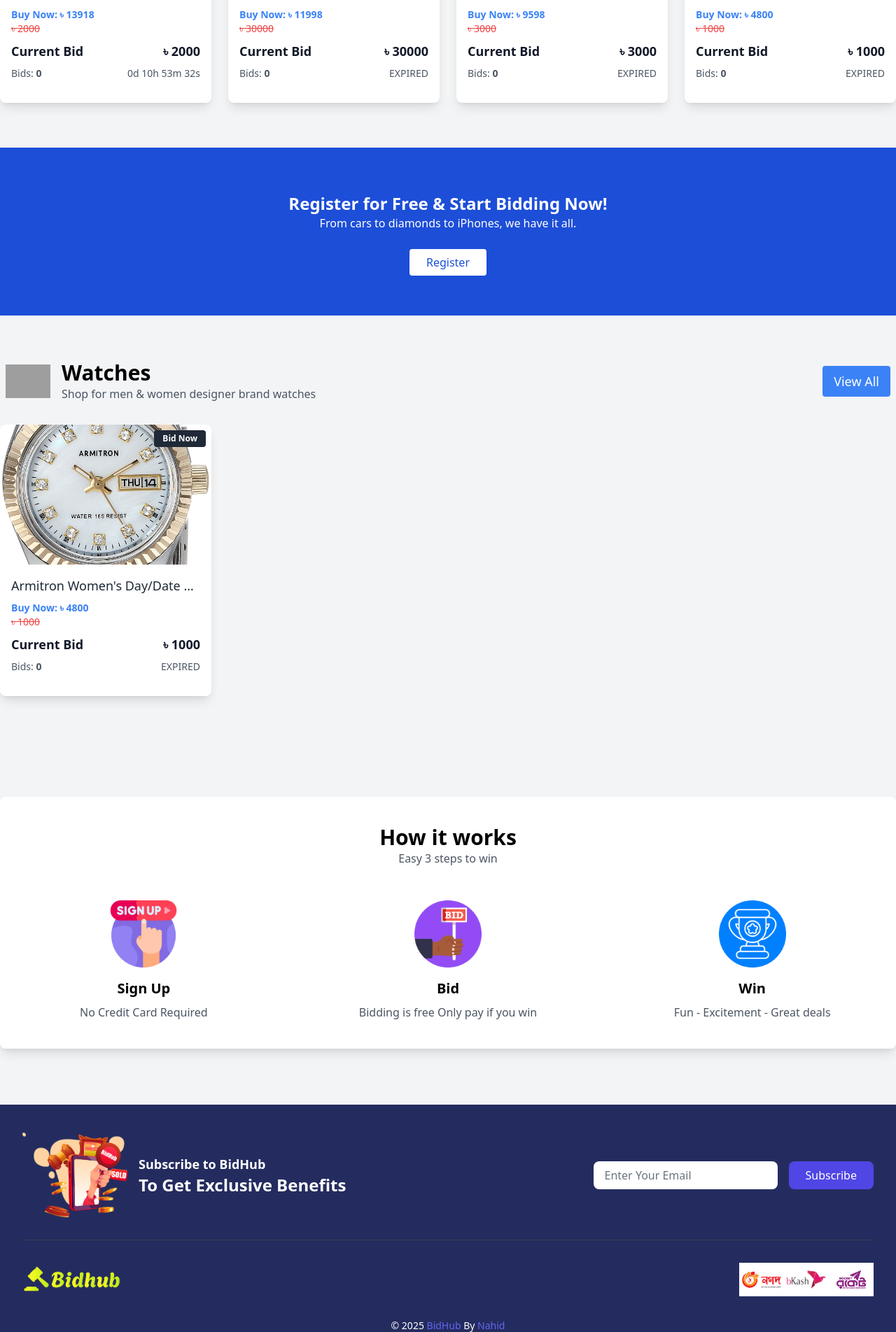
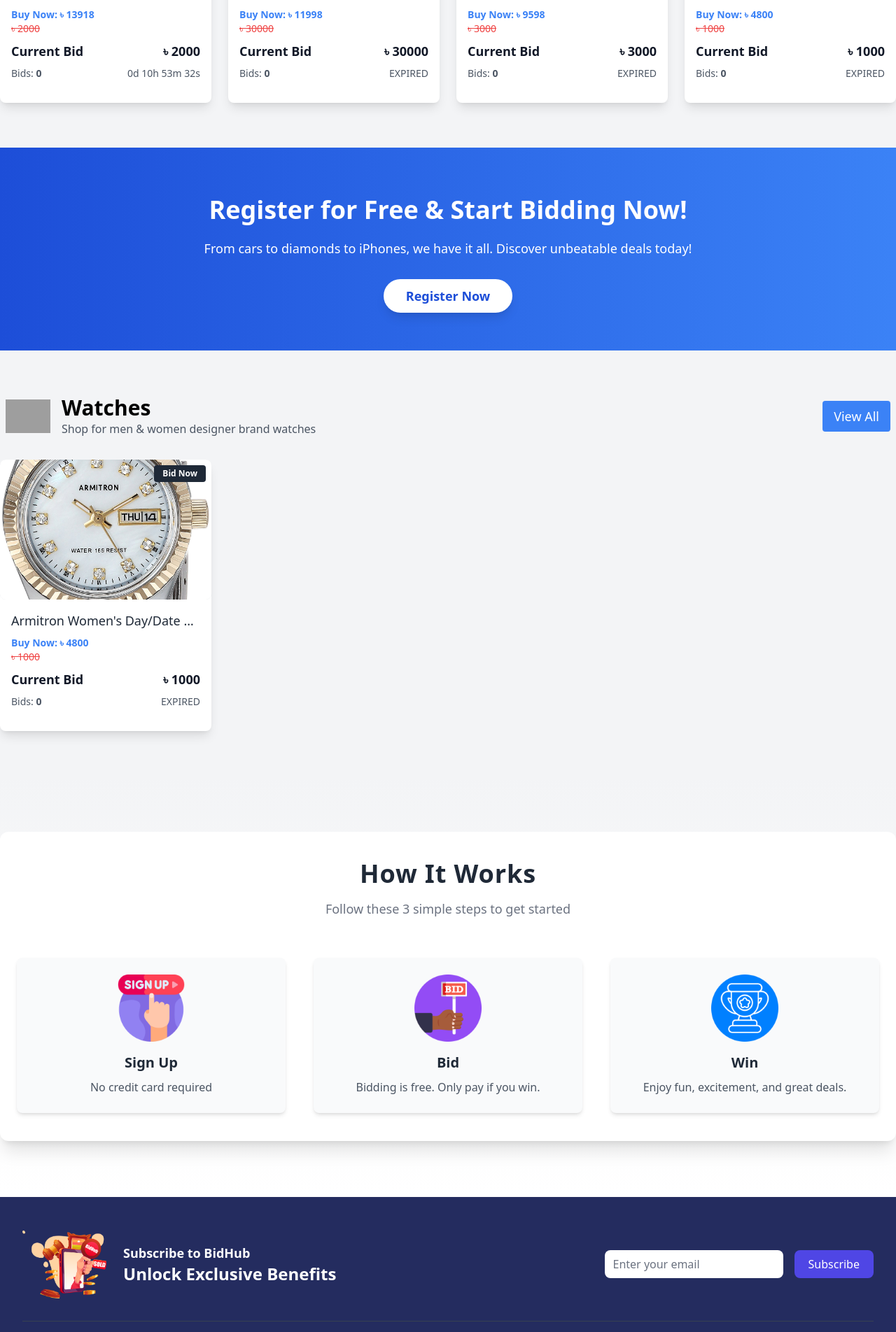
Before and after one commit to 0nah1d/auction-management-system, a Django app: page / in a window 1280 px wide. Shown: the part 1181-3085 px from the top of the page at 70% size. Run offline with Django 3.2, Linux system fonts and the light colour scheme; data comes from the database, SQL or seed files in the repository; both versions use the stored data as it was after the commit; data that the repository does not hold is empty; parts of the project's set-up code (start-up, migrations or seed data) failed here and were passed over; some libraries are stand-ins or nearby versions; grey boxes are pictures that could not be loaded.

Commit message:
fix some issue

```diff
--- a/auctions/templates/banner.html
+++ b/auctions/templates/banner.html
@@ -17,20 +17,12 @@
             </div>
             <div class="hidden lg:block lg:w-1/2">
                 <div class="relative">
-                    <img
-                            src="{% static 'images/banner/banner-1-1.png' %}"
-                            alt="banner"
-                            class="w-full h-full object-cover"
+                    <img src="{% static 'images/banner/banner-1-1.png' %}"
+                         alt="banner"
+                         class="w-full h-full object-cover"
                     />
                 </div>
             </div>
         </div>
-        <div class="hidden lg:block absolute inset-x-0 bottom-0 transform translate-y-1/2">
-            <img
-                    src="{% static 'images/banner/banner-shape.png' %}"
-                    alt="banner shape"
-                    class="w-full"
-            />
-        </div>
     </div>
 </section>
--- a/auctions/templates/index.html
+++ b/auctions/templates/index.html
@@ -8,7 +8,8 @@
         <div class="container mx-auto max-w-[1280px]">
             <div class="px-2 flex justify-between items-center mb-8">
                 <h2 class="text-xl md:text-2xl lg:text-3xl font-semibold">Top auctions list</h2>
-                <a href="{% url 'auctionList' %}" class="bg-blue-500 text-xs md:text-lg text-white px-4 py-2 rounded text-nowrap">View All</a>
+                <a href="{% url 'auctionList' %}"
+                   class="bg-blue-500 text-xs md:text-lg text-white px-4 py-2 rounded text-nowrap">View All</a>
             </div>
 
             <!-- Grid Layout for Auction Cards -->
@@ -79,18 +80,25 @@
     </section>
 
 
-    <!-- Call to Action Section -->
     {% if not user.is_authenticated %}
-        <section class="py-16 bg-blue-700 text-center text-white">
-            <div class="container mx-auto max-w-[1280px] w-full m-auto">
-                <h3 class="text-2xl font-bold">Register for Free & Start Bidding Now!</h3>
-                <p class="mb-8">From cars to diamonds to iPhones, we have it all.</p>
-                <a href="/register" class="bg-white text-blue-700 px-6 py-2 rounded hover:bg-purple-100">
-                    Register
+        <section class="py-16 bg-gradient-to-r from-blue-700 to-blue-500 text-white text-center">
+            <div class="container mx-auto max-w-[1280px] px-6">
+                <!-- Header Section -->
+                <h3 class="text-4xl font-extrabold leading-snug">
+                    Register for Free & Start Bidding Now!
+                </h3>
+                <p class="text-lg mt-4 mb-10">
+                    From cars to diamonds to iPhones, we have it all. Discover unbeatable deals today!
+                </p>
+                <!-- Call-to-Action Button -->
+                <a href="/register"
+                   class="bg-white text-blue-700 font-semibold text-lg px-8 py-3 rounded-full shadow-lg hover:bg-purple-100 hover:shadow-xl transition-all duration-300">
+                    Register Now
                 </a>
             </div>
         </section>
     {% endif %}
+
 
     <!-- Watches Auction Section -->
     {% if watch_cat_products|length > 0 %}
@@ -108,7 +116,8 @@
                             </p>
                         </div>
                     </div>
-                    <a href="/auctions" class="bg-blue-500 text-xs md:text-lg text-white px-4 py-2 rounded text-nowrap">View All</a>
+                    <a href="/auctions" class="bg-blue-500 text-xs md:text-lg text-white px-4 py-2 rounded text-nowrap">View
+                        All</a>
                 </div>
 
                 <!-- Responsive Grid Layout for Watch Cards -->
@@ -181,41 +190,43 @@
     {% endif %}
 
     <!-- How It Works Section -->
-    <section class="bg-gray-100 py-20">
-        <div class="container mx-auto py-10 bg-white shadow-lg rounded-lg max-w-[1280px] w-full m-auto">
-            <div class="text-center mb-12">
-                <h2 class="text-3xl font-semibold">How it works</h2>
-                <p class="text-gray-600">Easy 3 steps to win</p>
+    <section class="bg-gradient-to-b from-gray-100 to-white py-20">
+        <div class="container mx-auto py-10 bg-white shadow-xl rounded-xl max-w-[1280px] w-full">
+            <!-- Header Section -->
+            <div class="text-center mb-14">
+                <h2 class="text-4xl font-bold text-gray-800 tracking-wide">How It Works</h2>
+                <p class="text-lg text-gray-500 mt-4">Follow these 3 simple steps to get started</p>
             </div>
-            <div class="grid grid-cols-1 md:grid-cols-2 lg:grid-cols-3 gap-6">
-                <div class="flex flex-col items-center">
-                    <img
-                            src="{% static 'images/how/signup.png' %}"
-                            alt="how"
-                            class="h-24 mb-4"
-                    />
-                    <h4 class="text-xl font-semibold mb-2">Sign Up</h4>
-                    <p class="text-gray-600">No Credit Card Required</p>
+            <!-- Steps Section -->
+            <div class="grid grid-cols-1 md:grid-cols-2 lg:grid-cols-3 gap-10 px-6">
+                <!-- Step 1 -->
+                <div class="group flex flex-col items-center p-6 bg-gray-50 rounded-lg shadow-md transition-transform transform hover:scale-105">
+                    <div class="relative w-24 h-24 mb-4">
+                        <img src="{% static 'images/how/signup.png' %}" alt="Sign Up"
+                             class="w-full h-full object-contain">
                     </div>
-                <div class="flex flex-col items-center">
-                    <img
-                            src="{% static 'images/how/bid.png' %}"
-                            alt="how"
-                            class="h-24 mb-4"
-                    />
-                    <h4 class="text-xl font-semibold mb-2">Bid</h4>
-                    <p class="text-gray-600">Bidding is free Only pay if you win</p>
+                    <h4 class="text-xl font-semibold text-gray-800 mb-2 group-hover:text-blue-600">Sign Up</h4>
+                    <p class="text-gray-600 text-center leading-relaxed">No credit card required</p>
                 </div>
-                <div class="flex flex-col items-center">
-                    <img src="{% static 'images/how/win.png' %}"
-                            alt="how"
-                            class="h-24 mb-4"
-                    />
-                    <h4 class="text-xl font-semibold mb-2">Win</h4>
-                    <p class="text-gray-600">Fun - Excitement - Great deals</p>
+                <!-- Step 2 -->
+                <div class="group flex flex-col items-center p-6 bg-gray-50 rounded-lg shadow-md transition-transform transform hover:scale-105">
+                    <div class="relative w-24 h-24 mb-4">
+                        <img src="{% static 'images/how/bid.png' %}" alt="Bid" class="w-full h-full object-contain">
+                    </div>
+                    <h4 class="text-xl font-semibold text-gray-800 mb-2 group-hover:text-blue-600">Bid</h4>
+                    <p class="text-gray-600 text-center leading-relaxed">Bidding is free. Only pay if you win.</p>
+                </div>
+                <!-- Step 3 -->
+                <div class="group flex flex-col items-center p-6 bg-gray-50 rounded-lg shadow-md transition-transform transform hover:scale-105">
+                    <div class="relative w-24 h-24 mb-4">
+                        <img src="{% static 'images/how/win.png' %}" alt="Win" class="w-full h-full object-contain">
+                    </div>
+                    <h4 class="text-xl font-semibold text-gray-800 mb-2 group-hover:text-blue-600">Win</h4>
+                    <p class="text-gray-600 text-center leading-relaxed">Enjoy fun, excitement, and great deals.</p>
                 </div>
             </div>
         </div>
     </section>
 
+
 {% endblock %}
--- a/auctions/templates/layout.html
+++ b/auctions/templates/layout.html
@@ -268,69 +268,69 @@
     </div>
 </header>
 
-
 {% block body %} {% endblock %}
 
-<!--============= Footer Section Starts Here =============-->
-<footer class="bg-[#242c5f] text-white py-10">
-    <div class="max-w-7xl mx-auto px-4 sm:px-6 lg:px-8">
+<footer class="bg-[#242c5f] text-white py-12">
+    <div class="max-w-7xl mx-auto px-4 sm:px-6 lg:px-8 space-y-12">
         <!-- Subscription Section -->
-        <div class="flex flex-col lg:flex-row justify-between items-center border-b border-gray-700 pb-8">
-            <div class="flex items-center space-x-4">
-                <img src="{% static 'images/banner/banner-1-1.png' %}" alt="footer" class="w-[100px] md:w-[150px]"/>
+        <div class="flex flex-col lg:flex-row items-center justify-between space-y-8 lg:space-y-0 lg:space-x-8 border-b border-gray-700 pb-8">
+            <div class="flex items-center space-x-6">
+                <img src="{% static 'images/banner/banner-1-1.png' %}" alt="Subscribe" class="w-[80px] md:w-[120px]">
                 <div>
-                    <h5 class="text-sm md:text-lg font-semibold">Subscribe to BidHub</h5>
-                    <h3 class="text-xl md:text-2xl font-bold">To Get Exclusive Benefits</h3>
+                    <h5 class="text-base md:text-lg font-semibold">Subscribe to BidHub</h5>
+                    <h3 class="text-xl md:text-2xl font-bold leading-tight">Unlock Exclusive Benefits</h3>
                 </div>
             </div>
-            <form class="mt-6 lg:mt-0 flex space-x-4">
-                <input
-                        type="email"
-                        placeholder="Enter Your Email"
-                        name="email"
+            <form class="w-full lg:w-auto flex flex-col sm:flex-row items-stretch space-y-4 sm:space-y-0 sm:space-x-4">
+                <input type="email"
+                        placeholder="Enter your email"
                         aria-label="Email"
-                        class="px-4 py-2 rounded-lg bg-white text-gray-800 placeholder-gray-500 focus:outline-none focus:ring-2 focus:ring-indigo-500"
+                        class="flex-1 px-3 py-2 rounded-lg bg-white text-gray-800 placeholder-gray-500 focus:outline-none focus:ring-2 focus:ring-indigo-500"
                 />
-                <button type="submit" class="bg-indigo-600 text-white px-6 py-2 rounded-lg hover:bg-indigo-700">
+                <button type="submit"
+                        class="bg-indigo-600 text-white px-5 py-2 rounded-lg hover:bg-indigo-700 transition duration-300">
                     Subscribe
                 </button>
             </form>
         </div>
 
         <!-- Footer Links and Payment Options -->
-        <div class="flex justify-between items-center mt-8">
-            <div>
-                <a href="/" class="md:text-3xl font-bold text-white">
-                    <img src="{% static 'images/logo.png' %}" alt="BidHub" class="w-[100px] md:w-[150px]"/>
+        <div class="flex flex-col md:flex-row items-center justify-between space-y-8 md:space-y-0">
+            <!-- Logo Section -->
+            <div class="text-center md:text-left">
+                <a href="/" class="inline-block">
+                    <img src="{% static 'images/logo.png' %}" alt="BidHub Logo"
+                         class="w-[120px] md:w-[150px] mx-auto md:mx-0">
                 </a>
             </div>
-            <ul class="flex items-cneter justify-cneter bg-white">
+
+            <!-- Payment Options -->
+            <ul class="flex items-center justify-center space-x-6 bg-white px-2 py-1 md:py-0">
                 <li>
-                    <a href="#">
-                        <img src="{% static 'images/footer/nagad.png' %}" alt="Nagad" class="w-10 md:w-16"/>
+                    <a href="#" class="hover:opacity-80 transition-opacity duration-300">
+                        <img src="{% static 'images/footer/nagad.png' %}" alt="Nagad" class="w-12 md:w-16">
                     </a>
                 </li>
                 <li>
-                    <a href="#">
-                        <img src="{% static 'images/footer/bikash.png' %}" alt="Bikash" class="w-10 md:w-16"/>
+                    <a href="#" class="hover:opacity-80 transition-opacity duration-300">
+                        <img src="{% static 'images/footer/bikash.png' %}" alt="Bkash" class="w-12 md:w-16">
                     </a>
                 </li>
                 <li>
-                    <a href="#">
-                        <img src="{% static 'images/footer/rocket.png' %}" alt="Rocket" class="w-10 md:w-16"/>
+                    <a href="#" class="hover:opacity-80 transition-opacity duration-300">
+                        <img src="{% static 'images/footer/rocket.png' %}" alt="Rocket" class="w-12 md:w-16">
                     </a>
                 </li>
             </ul>
         </div>
 
         <!-- Copyright Section -->
-        <div class="mt-8 text-center">
+        <div class="text-center">
             <p class="text-sm">
                 &copy; <span id="year"></span>
-                <a href="/" class="text-indigo-500">BidHub</a> By
-                <a href="https://github.com/nahidthedeveloper"
-                   target="_blank"
-                   class="text-indigo-500">Nahid</a>
+                <a href="/" class="text-indigo-500 font-semibold hover:underline">BidHub</a>. Developed by
+                <a href="https://github.com/nahidthedeveloper" target="_blank"
+                   class="text-indigo-500 font-semibold hover:underline">Nahid</a>.
             </p>
         </div>
     </div>
@@ -351,8 +351,6 @@
         document.getElementById('logout-modal').classList.add('hidden');
     }
 </script>
-
-
 <script src="https://cdnjs.cloudflare.com/ajax/libs/moment.js/2.29.4/moment.min.js"></script>
 <script src="https://cdnjs.cloudflare.com/ajax/libs/moment-timezone/0.5.43/moment-timezone-with-data.min.js"></script>
 <script>
```
Also changed, not shown: auctions/templates/list.html (+4 -4 lines), db.sqlite3, 1 other file. Lines whose indentation alone changed are shown as unchanged.
